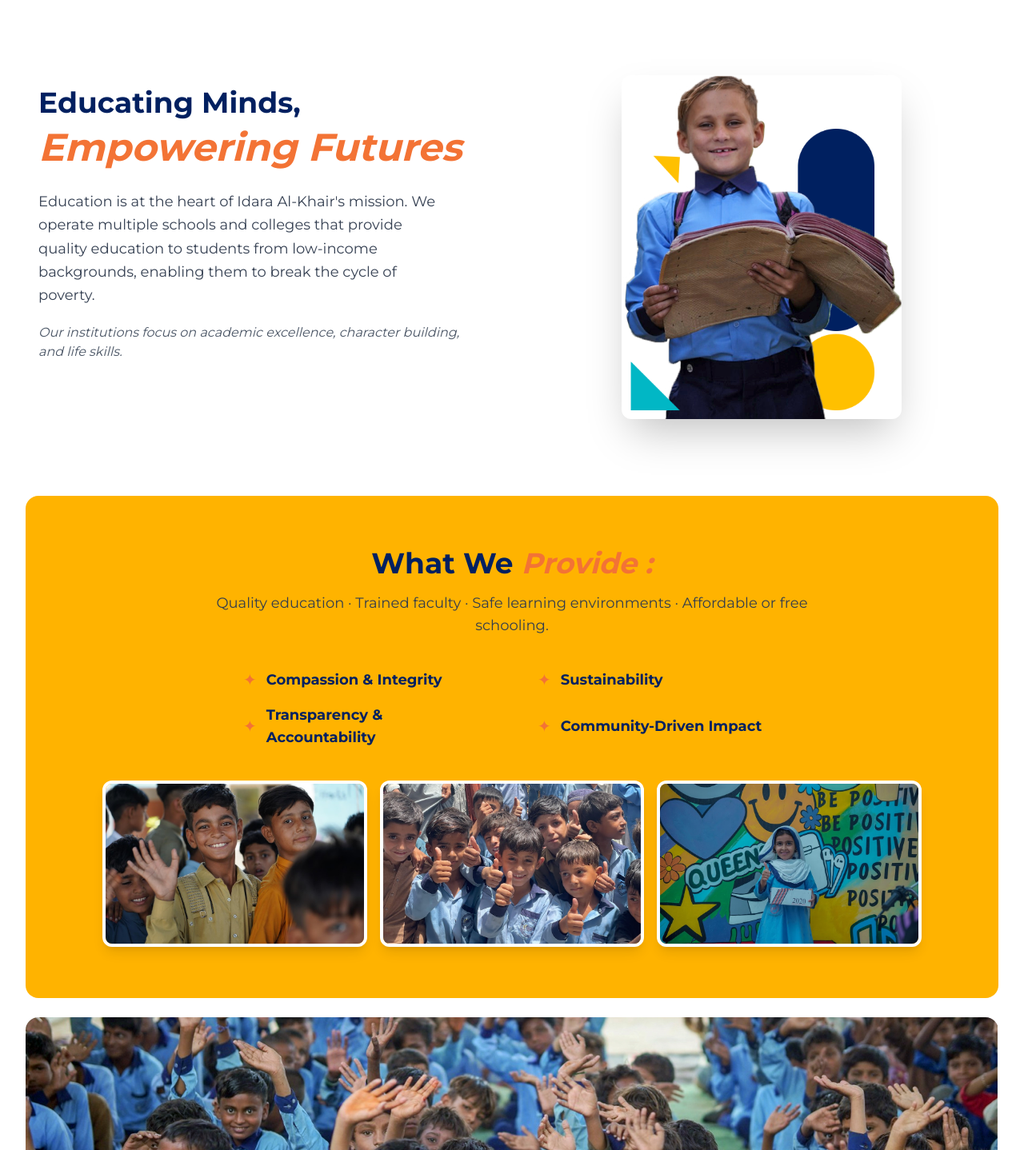
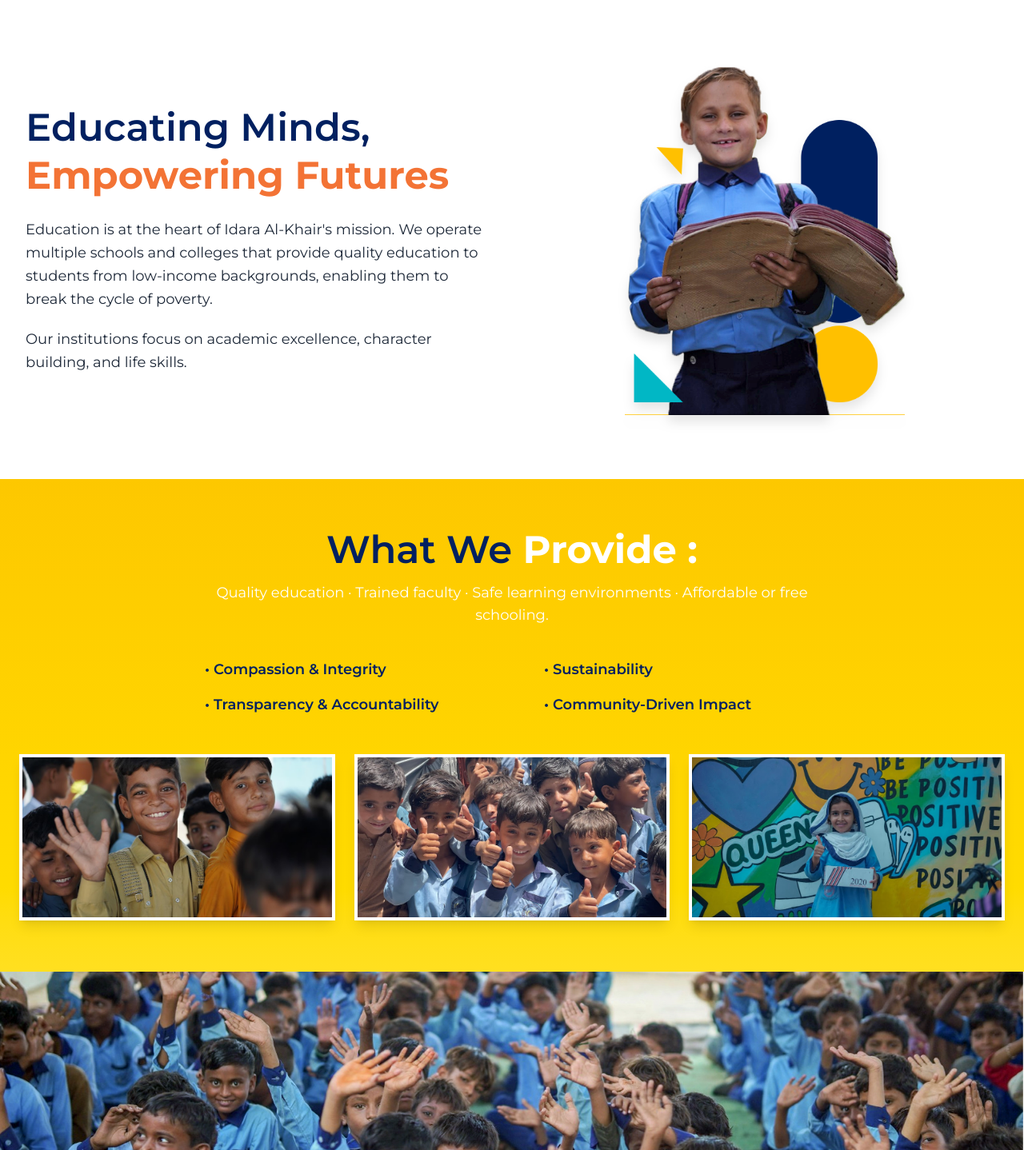
Before and after one commit to MahamAli4/idara-alkhair, a Next.js app: page /projects/education-schools-colleges in a window 1280 px wide. Shown: the part 452-1890 px from the top of the page at 80% size. Built offline with nearby package versions, Linux system fonts and the light colour scheme.

Commit message:
new-chamges

```diff
--- a/app/projects/education-schools-colleges/page.tsx
+++ b/app/projects/education-schools-colleges/page.tsx
@@ -17,113 +17,119 @@
                 <div className="absolute inset-0 "></div>
                 {/* Title */}
                 <div className="absolute inset-0 flex items-center justify-center">
-                    <h1 className="text-3xl md:text-5xl lg:text-6xl font-bold text-white text-center tracking-tight">
-                        <span className="text-idara-orange italic">Education</span> - Schools & College
+                    <h1 className="text-3xl md:text-5xl lg:text-5xl font-bold text-white text-center tracking-tight">
+                        <span className="text-idara-orange ">Education</span> - Schools & College
                     </h1>
                 </div>
             </section>
 
             {/* ===== CONTENT SECTION - Two Column ===== */}
-            <section className="container mx-auto px-6 md:px-12 py-16 md:py-24">
-                <div className="flex flex-col md:flex-row items-start gap-10 md:gap-16">
+            <section className="container mx-auto px-5 md:px-8 py-8 md:py-20">
+                <div className="flex flex-col md:flex-row items-center gap-8 md:gap-12">
+
                     {/* Left - Text */}
                     <div className="md:w-1/2">
-                        <h2 className="text-3xl md:text-5xl font-bold leading-tight mb-6">
-                            <span className="text-[#012060] text-4xl">Educating Minds,</span>
+                        <h2 className="text-4xl md:text-5xl  leading-tight mb-6">
+                            <span className="text-[#012060]  font-semibold ">Educating Minds,</span>
                             <br />
-                            <span className="text-idara-orange italic">Empowering Futures</span>
+                            <span className="text-idara-orange lg:text-5xl font-bold">Empowering Futures</span>
                         </h2>
-                        <p className="text-gray-700 text-base md:text-lg leading-relaxed mb-5 max-w-lg">
-                            Education is at the heart of Idara Al-Khair's mission. We operate multiple schools and colleges that provide quality education to students from low-income backgrounds, enabling them to break the cycle of poverty.
+
+                        <p className="text-gray-800 text-base md:text-lg leading-relaxed mb-5">
+                            Education is at the heart of Idara Al-Khair's mission. We operate multiple
+                            schools and colleges that provide quality education to students from
+                            low-income backgrounds, enabling them to break the cycle of poverty.
                         </p>
-                        <p className="text-gray-600 text-base italic">
-                            Our institutions focus on academic excellence, character building, and life skills.
+
+                        <p className="text-gray-800 text-base md:text-lg leading-relaxed">
+                            Our institutions focus on academic excellence, character building,
+                            and life skills.
                         </p>
                     </div>
 
-                    {/* Right - Student Image with Decorative Shapes */}
-                    <div className="md:w-1/2 relative flex justify-center">
-                        {/* Navy rounded rectangle - behind image */}
-                        {/* <div className="absolute right-[5%] md:right-[10%] -top-4 w-[50px] md:w-[65px] h-[130px] md:h-[170px] bg-[#012060] rounded-full z-0"></div> */}
-                        {/* Orange circle - bottom right */}
-                        {/* <div className="absolute right-[0%] md:right-[5%] bottom-[5%] w-[50px] md:w-[60px] h-[50px] md:h-[60px] bg-idara-orange rounded-full z-0"></div> */}
-                        {/* Cyan triangle - bottom left */}
-                        {/* <div className="absolute left-[10%] bottom-[10%] w-[40px] md:w-[50px] h-[40px] md:h-[50px] bg-idara-cyan z-0"
-                            style={{ clipPath: 'polygon(0 0, 100% 50%, 0 100%)' }}></div> */}
+                    {/* Right - Image */}
+                    <div className="md:w-1/2 flex justify-center">
+                        <img
+                            src="/website media/Education School & College/Boy-image.png"
+                            alt="Student in school uniform"
+                            className="w-full max-w-[350px] h-auto object-contain drop-shadow-xl"
+                        />
+                    </div>
 
-                        {/* Student Image */}
-                        <div className="relative z-5 w-[280px] md:w-[350px] rounded-xl overflow-hidden shadow-2xl">
-                            <img
-                                src="/website media/Education School & College/Boy-image.png"
-                                alt="Student in school uniform"
-                                className="w-full h-[350px] md:h-[430px] object-cover"
-                            />
-                        </div>
-                    </div>
                 </div>
             </section>
+            {/* ===== WHAT WE PROVIDE - Yellow Section ===== */}
+            <section className="relative bg-gradient-to-b from-yellow-400 to-yellow-300 py-12 md:py-16 overflow-hidden">
 
-            {/* ===== WHAT WE PROVIDE - Yellow Section ===== */}
-            <section className="relative mx-4 md:mx-8 rounded-2xl overflow-hidden bg-idara-yellow py-12 md:py-16 px-6 md:px-12">
-                <div className="container mx-auto max-w-5xl">
+                <div className="container mx-auto px-6">
+
                     {/* Heading */}
-                    <h3 className="text-3xl md:text-4xl font-bold text-center mb-4">
-                        <span className="text-[#012060]">What We </span>
-                        <span className="text-idara-orange italic">Provide :</span>
+                    <h3 className="text-3xl md:text-5xl font-bold text-center mb-4">
+                        <span className="text-[#012060]  font-semibold">What We </span>
+                        <span className="text-white">Provide :</span>
                     </h3>
-                    <p className="text-[#012060]/80 text-center text-base md:text-lg mb-10 max-w-3xl mx-auto">
-                        Quality education · Trained faculty · Safe learning environments · Affordable or free schooling.
+
+                    <p className="text-white text-center text-sm md:text-lg mb-10 max-w-3xl mx-auto">
+                        Quality education · Trained faculty · Safe learning environments ·
+                        Affordable or free schooling.
                     </p>
 
-                    {/* Bullet Points - Two Columns */}
-                    <div className="grid grid-cols-1 md:grid-cols-2 gap-x-16 gap-y-4 mb-10 max-w-2xl mx-auto">
-                        <div className="flex items-center gap-3">
-                            <span className="text-idara-orange text-xl">✦</span>
-                            <span className="text-[#012060] font-bold text-base md:text-lg">Compassion & Integrity</span>
-                        </div>
-                        <div className="flex items-center gap-3">
-                            <span className="text-idara-orange text-xl">✦</span>
-                            <span className="text-[#012060] font-bold text-base md:text-lg">Sustainability</span>
-                        </div>
-                        <div className="flex items-center gap-3">
-                            <span className="text-idara-orange text-xl">✦</span>
-                            <span className="text-[#012060] font-bold text-base md:text-lg">Transparency & Accountability</span>
-                        </div>
-                        <div className="flex items-center gap-3">
-                            <span className="text-idara-orange text-xl">✦</span>
-                            <span className="text-[#012060] font-bold text-base md:text-lg">Community-Driven Impact</span>
-                        </div>
+                    {/* Bullet Points */}
+                    <div className="grid grid-cols-1 md:grid-cols-2 gap-x-20 gap-y-4 max-w-3xl mx-auto mb-12">
+
+                        <p className="text-[#012060] font-semibold text-base md:text-lg">
+                            • Compassion & Integrity
+                        </p>
+
+                        <p className="text-[#012060] font-semibold text-base md:text-lg">
+                            • Sustainability
+                        </p>
+
+                        <p className="text-[#012060] font-semibold text-base md:text-lg">
+                            • Transparency & Accountability
+                        </p>
+
+                        <p className="text-[#012060] font-semibold text-base md:text-lg">
+                            • Community-Driven Impact
+                        </p>
+
                     </div>
 
-                    {/* Three Images Row */}
-                    <div className="grid grid-cols-1 md:grid-cols-3 gap-4">
-                        <div className="rounded-xl overflow-hidden shadow-lg border-4 border-white">
+                    {/* Images */}
+                    <div className="grid grid-cols-1 sm:grid-cols-2 md:grid-cols-3 gap-6">
+
+                        <div className="overflow-hidden border-4 border-white shadow-lg">
                             <img
                                 src="/website media/Education School & College/Image 01.jpeg"
                                 alt="Students in classroom"
                                 className="w-full h-[180px] md:h-[200px] object-cover"
                             />
                         </div>
-                        <div className="rounded-xl overflow-hidden shadow-lg border-4 border-white">
+
+                        <div className="overflow-hidden border-4 border-white shadow-lg">
                             <img
                                 src="/website media/Education School & College/Image 02.jpeg"
                                 alt="Students learning together"
                                 className="w-full h-[180px] md:h-[200px] object-cover"
                             />
                         </div>
-                        <div className="rounded-xl overflow-hidden shadow-lg border-4 border-white">
+
+                        <div className="overflow-hidden border-4 border-white shadow-lg">
                             <img
                                 src="/website media/Education School & College/Image 03.jpg"
                                 alt="Happy students"
                                 className="w-full h-[180px] md:h-[200px] object-cover"
                             />
                         </div>
+
                     </div>
+
                 </div>
+
             </section>
 
             {/* ===== FULL-WIDTH BOTTOM IMAGE ===== */}
-            <section className="relative mx-4 md:mx-8 mt-6 rounded-2xl overflow-hidden h-[220px] md:h-[320px]">
+            <section className="w-full">
                 <img
                     src="/website media/Education School & College/Footer.jpg"
                     alt="School children crowd"
```
